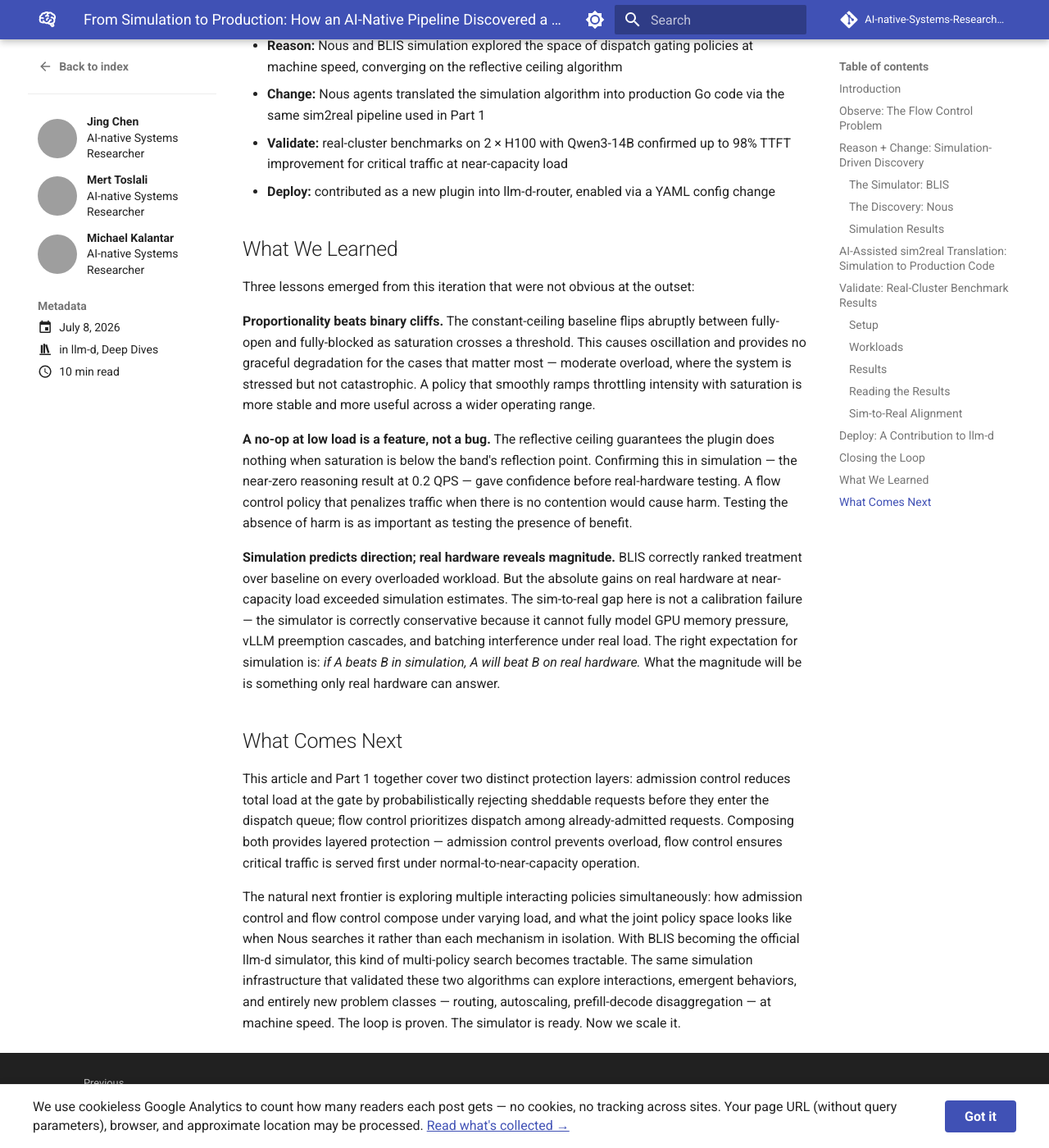
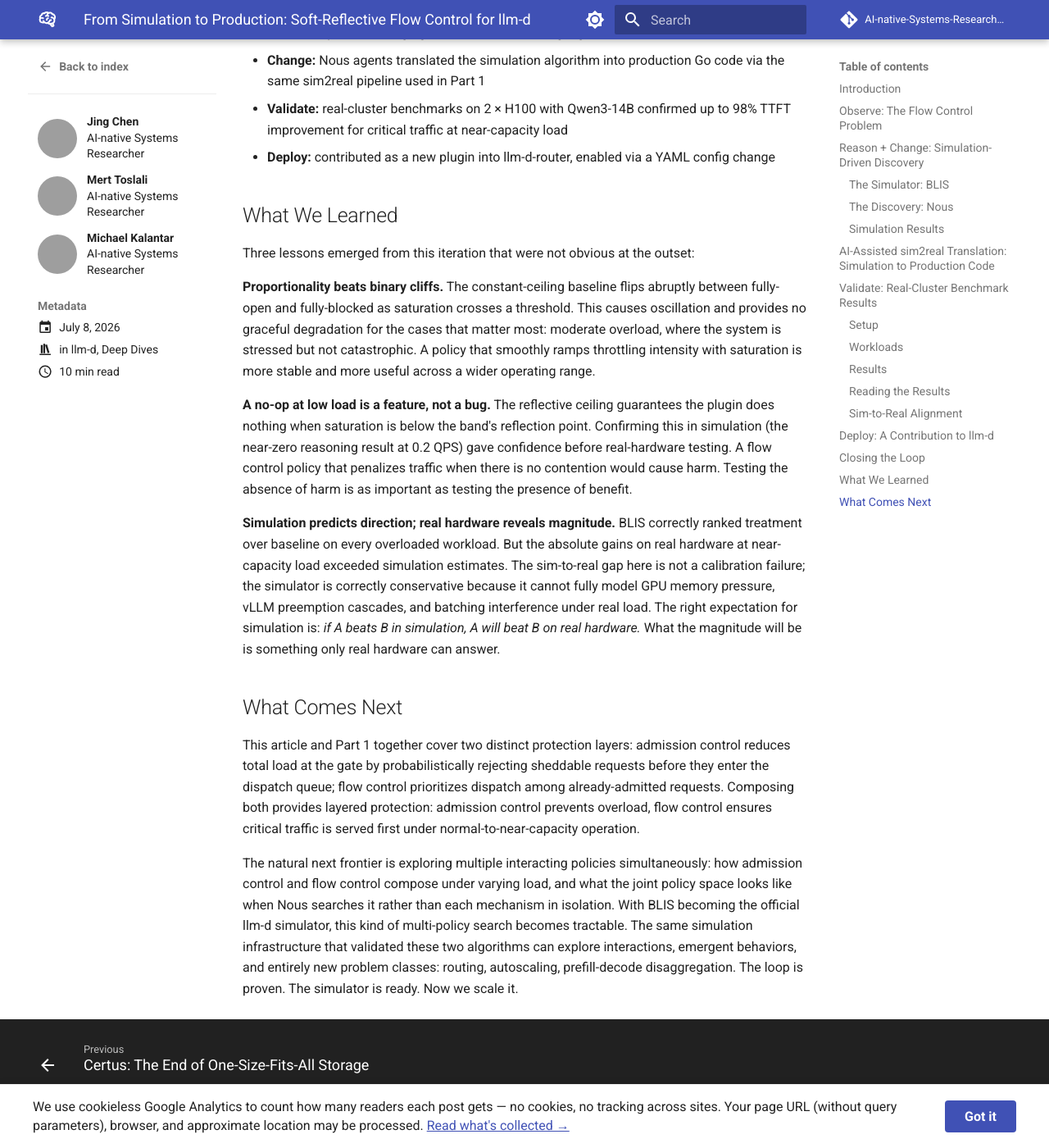
Before and after one commit to AI-native-Systems-Research/ai-native-systems-research, an MkDocs documentation site: the page built from docs/blog/posts/sim2real-soft-reflective-flow-control-llm-d.md, in a window 1280 px wide and 1400 px high, scrolled down 7573 px. Shown: the whole window at 82% size. Built offline with MkDocs 1.6.1 and Material for MkDocs 9.7.7, drawn with Linux system fonts in a browser that asks for light colours; comment, search, counter and statistics services are not loaded; the version menu is left out; some of the changed text lies outside the part shown; grey boxes are pictures that could not be loaded.

Commit message:
fix: remove em dashes and improve title in Part 2 blog post
Co-Authored-By: Claude Sonnet 4.6 <noreply@anthropic.com>

````diff
--- a/docs/blog/posts/sim2real-soft-reflective-flow-control-llm-d.md
+++ b/docs/blog/posts/sim2real-soft-reflective-flow-control-llm-d.md
@@ -13,7 +13,7 @@ description: >
   single request.
 ---
 
-# From Simulation to Production: How an AI-Native Pipeline Discovered a Better Flow Controller for llm-d
+# From Simulation to Production: Soft-Reflective Flow Control for llm-d
 
 *Part 2 of the sim2real series. A case study in closing the AI-native loop across a second
 problem class: dispatch prioritization.*
@@ -30,8 +30,8 @@ loop run at machine speed, reserving expensive GPU time for validating the few c
 actually merit real-hardware testing.
 
 This article applies the same loop to a different problem: **flow control**. The distinction
-matters. Admission control acts at the gate — it decides whether an incoming request enters the
-system at all, and may reject it. Flow control acts at the dispatch queue — it decides which
+matters. Admission control acts at the gate: it decides whether an incoming request enters the
+system at all, and may reject it. Flow control acts at the dispatch queue: it decides which
 already-admitted request gets sent to a backend pod next. The two mechanisms protect different
 points in the pipeline and neither replaces the other.
 
@@ -48,14 +48,14 @@ single YAML change.
 llm-d's flow control framework gates dispatch of queued requests to backend pods based on
 cluster saturation. Each priority band is assigned a ceiling value: when saturation reaches
 or exceeds a band's ceiling, dispatch halts for that band. The only built-in policy is a
-constant ceiling of 1.0 for all bands — which is effectively a no-op. Every band dispatches
+constant ceiling of 1.0 for all bands, which is effectively a no-op. Every band dispatches
 freely until pods are fully saturated, regardless of whether a request is a critical
 interactive query or a background batch job.
 
 This leaves operators with two choices, neither satisfactory. With the status quo, sheddable
 traffic competes equally with critical traffic for dispatch slots. Under load, critical requests
-queue behind sheddable work, inflating TTFT for the traffic that matters most. The alternative
-— setting a lower static ceiling for sheddable bands (e.g., `ceiling=0.5`) — creates a binary
+queue behind sheddable work, inflating TTFT for the traffic that matters most. The alternative,
+setting a lower static ceiling for sheddable bands (e.g., `ceiling=0.5`), creates a binary
 cliff: below that saturation level, sheddable traffic dispatches freely; above it, the band is
 fully blocked. There is no middle ground. The system jumps from zero throttling to complete
 starvation with no proportional response to intermediate load, and oscillates rather than settling.
@@ -66,8 +66,8 @@ Nous identified this as the next opportunity after admission control.
 
 ### The Simulator: BLIS
 
-The same simulator used in Part 1 — [BLIS](https://github.com/inference-sim/inference-sim),
-a high-fidelity discrete-event simulator for distributed LLM inference systems — provides the
+The same simulator used in Part 1, [BLIS](https://github.com/inference-sim/inference-sim)
+(a high-fidelity discrete-event simulator for distributed LLM inference systems), provides the
 economics that make agentic exploration viable. A single workload evaluation that takes 30
 minutes on real hardware completes in seconds in simulation. Nous can evaluate many candidate
 policies across diverse workload conditions before a single GPU is reserved. (See
@@ -92,7 +92,7 @@ ceiling[i] = 1 - i * saturation / (N-1)  # linearly reflected
 ```
 
 When the sheddable band's saturation exceeds its ceiling, rather than fully blocking, the
-plugin rate-limits dispatch to every `round(saturation / (1 - saturation))`-th tick — a
+plugin rate-limits dispatch to every `round(saturation / (1 - saturation))`-th tick, a
 proportional duty cycle that scales smoothly with load. The dispatch loop already treats
 `saturation >= ceiling` as a head-of-line block, so alternating 1.0 and 0.0 on successive
 ticks produces proportional throughput without any change to the dispatch code path.
@@ -102,7 +102,7 @@ for the sheddable band:
 
 | Saturation | Sheddable ceiling | Regime |
 |:---|:---|:---|
-| 0.00–0.50 | 1.00–0.50 | Below saturation — no gating |
+| 0.00–0.50 | 1.00–0.50 | Below saturation: no gating |
 | 0.50 | 0.50 | Boundary: gating begins |
 | 0.60 | 0.40 | Proportional |
 | 0.75 | 0.25 | Proportional |
@@ -111,11 +111,11 @@ for the sheddable band:
 
 The dead zone below saturation 0.5 means sheddable traffic flows freely at half-capacity and
 below. The steep tail beyond 0.8 reserves nearly all dispatch capacity for critical traffic
-without ever fully closing the sheddable gate — bounded latency, not indefinite starvation.
+without ever fully closing the sheddable gate: bounded latency, not indefinite starvation.
 
 Compare this to the Part 1 algorithm: the quintic admitter has two constants discovered by
 Nous (exponent 5, multiplier 300) tuned to hit a shedding curve of the right shape. The
-reflective ceiling has no free parameters — the shape is determined entirely by the number of
+reflective ceiling has no free parameters; the shape is determined entirely by the number of
 priority bands and the current saturation reading. Adding a new InferenceObjective priority
 level automatically extends the reflection with no config change.
 
@@ -130,7 +130,7 @@ three workload types:
 | Interactive chat | 150 QPS | 30/70 | **−40.7%** | **−29.7%** | −0.4% |
 | Reasoning | 1 QPS | 50/50 | −2.9% | −0.2% | +2.0% |
 
-Code generation — heavy on large-input prefill — benefits most because sheddable
+Code generation (heavy on large-input prefill) benefits most because sheddable
 large-context requests occupy dispatch slots that the reflective ceiling keeps available for
 critical traffic. Interactive chat sees substantial improvement at high throughput. Reasoning
 at 1 QPS shows near-zero effect: saturation stays below the gating threshold and the policy is
@@ -155,7 +155,7 @@ with a YAML config change.
 ## Validate: Real-Cluster Benchmark Results
 
 Simulation produced promising results. The only way to know the true value is to test on real
-hardware. Expensive GPU time is used only for validation — the exploration already happened in
+hardware. Expensive GPU time is used only for validation; the exploration already happened in
 simulation.
 
 ### Setup
@@ -221,12 +221,12 @@ developer experience.
 **Reasoning @ 0.7 QPS** shows the mechanism at work on long-running requests. Decode-heavy
 workloads cause sustained high saturation, and the proportional gating continuously protects
 critical prefill. Critical TTFT p99 drops from 330 s to 16 s (−91.2%), E2E improves −48.5%,
-and throughput recovers 64.4% — because the baseline was overloaded enough to drop requests
+and throughput recovers 64.4%, because the baseline was overloaded enough to drop requests
 that the treatment successfully completed.
 
 **Under-capacity workloads** (code generation @ 4/10 QPS, interactive chat @ 20 QPS,
 reasoning @ 0.2 QPS) show neutral results: saturation stays below the gating threshold and
-the plugin is correctly a no-op. This is expected and important — a flow control policy that
+the plugin is correctly a no-op. This is expected and important: a flow control policy that
 penalizes traffic when there is no contention would cause harm rather than help.
 
 **Interactive chat @ 40/60 QPS** shows the one range where the treatment is modestly worse
@@ -239,7 +239,7 @@ QPS when the system is clearly above capacity.
 ### Sim-to-Real Alignment
 
 Simulation correctly predicted the direction of improvement on every workload type. Real-hardware
-gains at near-capacity load exceeded the simulation estimates — because real GPU memory pressure,
+gains at near-capacity load exceeded the simulation estimates, because real GPU memory pressure,
 vLLM preemption events, and KV cache contention amplify the effect of keeping sheddable traffic
 out of dispatch slots in ways the simulator models conservatively. The sim-to-real gap is not a
 failure of simulation; it is a reminder that simulation's job is ranking, not absolute prediction.
@@ -275,8 +275,8 @@ flowControl:
   usageLimitPolicyPluginRef: soft-reflective-ceiling-policy
 ```
 
-The plugin is most effective for deployments operating at 60–100% capacity with a meaningful
-fraction of sheddable traffic — code generation pipelines, batch reasoning jobs, background
+The plugin is most effective for deployments operating at 60-100% capacity with a meaningful
+fraction of sheddable traffic: code generation pipelines, batch reasoning jobs, background
 inference tasks running alongside latency-sensitive critical traffic. Under-capacity deployments
 see no effect. Deployments above 150% capacity are better served by admission control (which
 can shed load at the gate) rather than flow control (which cannot reject requests, only
@@ -302,20 +302,20 @@ Three lessons emerged from this iteration that were not obvious at the outset:
 
 **Proportionality beats binary cliffs.** The constant-ceiling baseline flips abruptly between
 fully-open and fully-blocked as saturation crosses a threshold. This causes oscillation and
-provides no graceful degradation for the cases that matter most — moderate overload, where the
+provides no graceful degradation for the cases that matter most: moderate overload, where the
 system is stressed but not catastrophic. A policy that smoothly ramps throttling intensity with
 saturation is more stable and more useful across a wider operating range.
 
 **A no-op at low load is a feature, not a bug.** The reflective ceiling guarantees the plugin
 does nothing when saturation is below the band's reflection point. Confirming this in simulation
-— the near-zero reasoning result at 0.2 QPS — gave confidence before real-hardware testing.
+(the near-zero reasoning result at 0.2 QPS) gave confidence before real-hardware testing.
 A flow control policy that penalizes traffic when there is no contention would cause harm.
 Testing the absence of harm is as important as testing the presence of benefit.
 
 **Simulation predicts direction; real hardware reveals magnitude.** BLIS correctly ranked
 treatment over baseline on every overloaded workload. But the absolute gains on real hardware
 at near-capacity load exceeded simulation estimates. The sim-to-real gap here is not a
-calibration failure — the simulator is correctly conservative because it cannot fully model
+calibration failure; the simulator is correctly conservative because it cannot fully model
 GPU memory pressure, vLLM preemption cascades, and batching interference under real load.
 The right expectation for simulation is: *if A beats B in simulation, A will beat B on real
 hardware.* What the magnitude will be is something only real hardware can answer.
@@ -325,7 +325,7 @@ hardware.* What the magnitude will be is something only real hardware can answer
 This article and Part 1 together cover two distinct protection layers: admission control
 reduces total load at the gate by probabilistically rejecting sheddable requests before they
 enter the dispatch queue; flow control prioritizes dispatch among already-admitted requests.
-Composing both provides layered protection — admission control prevents overload, flow control
+Composing both provides layered protection: admission control prevents overload, flow control
 ensures critical traffic is served first under normal-to-near-capacity operation.
 
 The natural next frontier is exploring multiple interacting policies simultaneously: how
@@ -333,6 +333,5 @@ admission control and flow control compose under varying load, and what the join
 looks like when Nous searches it rather than each mechanism in isolation. With BLIS becoming
 the official llm-d simulator, this kind of multi-policy search becomes tractable. The same
 simulation infrastructure that validated these two algorithms can explore interactions,
-emergent behaviors, and entirely new problem classes — routing, autoscaling,
-prefill-decode disaggregation — at machine speed. The loop is proven. The simulator is ready.
-Now we scale it.
+emergent behaviors, and entirely new problem classes: routing, autoscaling,
+prefill-decode disaggregation. The loop is proven. The simulator is ready. Now we scale it.
````
Also changed, not shown: other parts of docs/blog/posts/sim2real-soft-reflective-flow-control-llm-d.md (+1 -1 lines).
